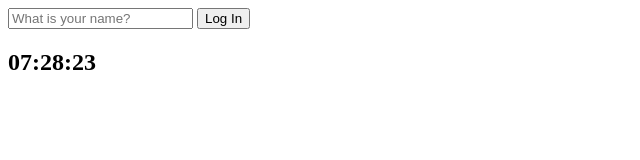
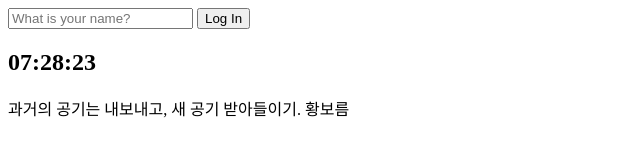
Before and after one commit to aubepluieh3/Momentum, a plain HTML site: page index.html in a window 1280 px wide. Shown: the whole page, without its empty margins (0-640 px from the left). Drawn offline with Linux system fonts and the light colour scheme.

Commit message:
10.Quotes

```diff
--- a/index.html
+++ b/index.html
@@ -19,7 +19,12 @@
         </form>
         <h2 id="clock">00:00:00</h2>
         <h1 id="greeting" class="hidden"></h1>
+        <div id="quote">
+            <span></span>
+            <span></span>
+        </div>
         <script src="js/greetings.js"></script>
         <script src="js/clock.js"></script>
+        <script src="js/quotes.js"></script>
     </body>
 </html>
--- /dev/null
+++ b/js/quotes.js
@@ -0,0 +1,50 @@
+const quotes = [
+    {
+        quote:"오늘의 나는 과거의 내가 잘 버티고 버텨서 끌어온 것이라고. 과거의 내가 끝까지 지켜온 오늘의 나를 위해 나는 또 오늘을 살아야 한다고",
+        author:"Anonymous",}
+    ,
+    {
+        quote: "Anyone can be cynical. Dare to be an optimist.",
+        author: "Californication",
+    },
+    {
+        quote: "Despite the forecast, live like it’s spring.",
+        author: "Lilly Pulitzer"
+    },
+    {
+        quote: "Do one thing every day that scares you.",
+        author: "Anonymous"
+    },
+    {
+        quote: "I find that the harder I work, the more luck I seem to have.",
+        author: "Thomas Jeffersonr"
+    },
+    {
+        quote: "먼저 자신을 비웃어라 다른 사람이 당신을 비웃기 전에",
+        author: "엘사 맥스웰"
+    },
+    {
+        quote: "오랫동안 꿈을 그리는 사람은 마침내 그 꿈을 닮아간다",
+        author: "앙드레 말로"
+    },
+    {
+        quote: "If you really want to do something, you will find a way. If you do not, you will find an excuse.",
+        author: "Jim Rohn"
+    },
+    {
+        quote: "The fastest way to change yourself is to hang out with people who are already the way you want to be",
+        author: "REid Hoffman"
+    },
+    {
+        quote: '과거의 공기는 내보내고, 새 공기 받아들이기.',
+        author: "황보름"
+    }
+
+];
+
+const quote = document.querySelector("#quote span:first-child");
+const author = document.querySelector("#quote span:last-child");
+
+const todaysQuote = quotes[Math.floor(Math.random() * quotes.length)];
+quote.innerText = todaysQuote.quote;
+author.innerText=todaysQuote.author;
```
